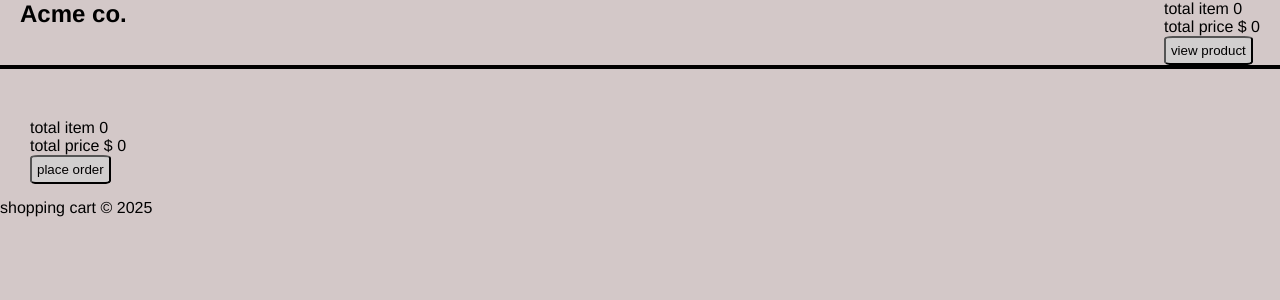
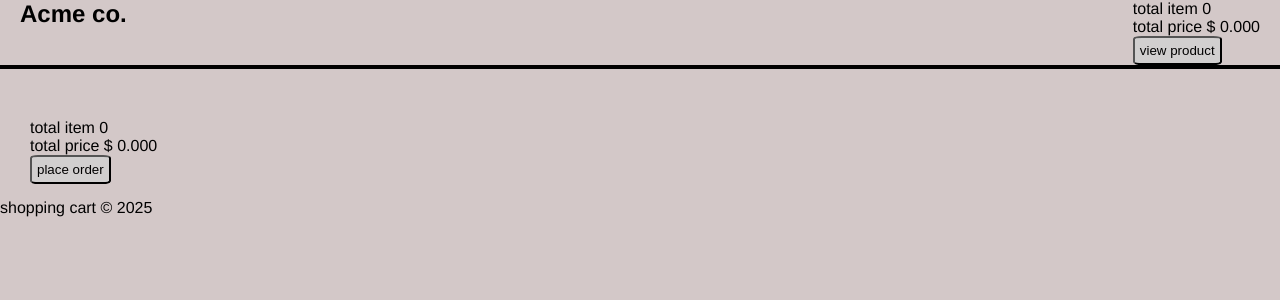
Before and after one commit to Abrham-Tadesse/Online-Shopping-User-Dashboard, a React (Vite) app: page /cartDisplay in a window 1280 px wide. Shown: the top 300 px of the page. Built offline with nearby package versions, Linux system fonts and the light colour scheme.

Commit message:
handling price Updating Error

```diff
--- a/src/cartDisplay.tsx
+++ b/src/cartDisplay.tsx
@@ -73,7 +73,7 @@ export function Navigation({addedItems,isOrdered,totalItem,setTotalItem,totalPri
       </section>
       <section className="price-num">
         <p>total item <span className="value"> {isOrdered ? 0 : totalItem}</span></p>
-        <p>total price <span className="value">$ {isOrdered? "0.00" : totalPrice}</span></p>
+        <p>total price <span className="value">$ {isOrdered? "0.00" : totalPrice.toFixed(3)}</span></p>
         <p><button className="view">view product</button></p>
       </section>
     </div>
@@ -107,7 +107,7 @@ export function Footer({addedItems,setAddedItems,isOrdered,onOrdered,totalItem,s
       <div>
       <section className="footer price-num">
         <p>total item <span className="value"> {`${totalItem}`}</span></p>
-        <p>total price <span className="value">{`$ ${totalPrice}`}</span></p>
+        <p>total price <span className="value">{`$ ${totalPrice.toFixed(3)}`}</span></p>
         <button onClick={()=> handleOrder()}>place order</button>
       </section>
       </div>
@@ -134,7 +134,7 @@ export function DisplayAddeddProducts({addedItems,setAddedItems,isOrdered} :
   const handleButton = function(id: number){
        setAddedItems(prev => prev.filter(pr => pr.id!==id));
   }
-
+console.log(addedItems);
 
 
   return(
--- a/src/contexts.tsx
+++ b/src/contexts.tsx
@@ -2,6 +2,8 @@ import React, { useState , createContext, type Dispatch, type SetStateAction} fr
 import type { productType } from "./productDisplay";
 
 export type CartContextType = {
+  selectedQuantity : number[];
+  setSlectedQuantity : Dispatch<React.SetStateAction<number[]>>;
   totalItem : number;
   setTotalItem : Dispatch<React.SetStateAction<number>>
   setTotalPrice : Dispatch<React.SetStateAction<number>>
@@ -14,6 +16,7 @@ export type CartContextType = {
 export const cartContext = createContext<CartContextType | null>(null);
 
 export function CartContextprovider({children} : {children : any}){
+    const[selectedQuantity,setSlectedQuantity] = useState<number[]>([]);
     const [isAdded, setIsAdded] = useState<number>(0);
     const [addedItems, setAddedItems] = useState<productType[]>([]);
     const [totalItem,setTotalItem] = useState<number>(0);
@@ -21,7 +24,7 @@ export function CartContextprovider({children} : {children : any}){
 
     return (
         <>
-        <cartContext.Provider value={{isAdded,setIsAdded,addedItems,setAddedItems,totalItem,setTotalItem,totalPrice, setTotalPrice}}>
+        <cartContext.Provider value={{selectedQuantity,setSlectedQuantity,isAdded,setIsAdded,addedItems,setAddedItems,totalItem,setTotalItem,totalPrice, setTotalPrice}}>
             {children}
         </cartContext.Provider>
         </>
--- a/src/productDisplay.tsx
+++ b/src/productDisplay.tsx
@@ -29,7 +29,7 @@ export function DisplayProduct(){
      if(!contexts){
       return;
      }
-    const {isAdded,totalItem,setTotalItem, setIsAdded,totalPrice, setTotalPrice,addedItems,setAddedItems} =contexts;
+    const {isAdded,selectedQuantity,setSlectedQuantity,totalItem,setTotalItem, setIsAdded,totalPrice, setTotalPrice,addedItems,setAddedItems} =contexts;
 
 
      const [products,setproducts] = useState<productType[]>([]);
@@ -86,7 +86,9 @@ export function DisplayProduct(){
          isLoading = {isLoading} error = {error}
          addedItems = {addedItems} setAddedItems = {setAddedItems}
          setTotalItem = {setTotalItem}
-         setTotalPrice = {setTotalPrice}/>
+         setTotalPrice = {setTotalPrice}
+         selectedQuantity = {selectedQuantity}
+         setSlectedQuantity = {setSlectedQuantity} />
         <Footer totalItem = {totalItem} totalPrice={totalPrice}/>
     </>
   )
@@ -105,7 +107,7 @@ export function Navigation({setQuery,totalItem,totalPrice} : {setQuery : Dispatc
        <input type="text" className="searchInput" placeholder="search here" onChange={(e) => setQuery(e.target.value)}/>
       <section className="price-num">
         <p>total item <span className="value"> {`${totalItem}`}</span></p>
-        <p>total price <span className="value">{`$ ${totalPrice}`}</span></p>
+        <p>total price <span className="value">{`$ ${totalPrice.toFixed(3)}`}</span></p>
         <p><button className="view" onClick={() => {navigate("/cartDisplay")}}>view cart</button></p>
       </section>
     </div>
@@ -120,7 +122,7 @@ export function Footer({totalItem,totalPrice} : {totalItem : number,totalPrice :
     <>
       <section className="footer price-num">
         <p>total item <span className="value"> {`${totalItem}`}</span></p>
-        <p>total price <span className="value">{`$ ${totalPrice}`}</span></p>
+        <p>total price <span className="value">{`$ ${totalPrice.toFixed(3)}`}</span></p>
         <p>shopping cart &copy; 2025</p>
       </section>
     </>
@@ -128,10 +130,13 @@ export function Footer({totalItem,totalPrice} : {totalItem : number,totalPrice :
 }
 
 export function Products({onAdded,products,searchResult,isLoading,error,addedItems,setAddedItems,
-  setTotalPrice,setTotalItem} :
+  setTotalPrice,setTotalItem,selectedQuantity,setSlectedQuantity} :
    {products : productType[],searchResult:productType[],isLoading : boolean,error : string | null,addedItems : productType[],setAddedItems : Dispatch<React.SetStateAction<productType[]>>,
      onAdded : React.Dispatch<React.SetStateAction<number>>,
-   setTotalPrice : Dispatch<React.SetStateAction<number>>,setTotalItem : Dispatch<React.SetStateAction<number>>}){
+   setTotalPrice : Dispatch<React.SetStateAction<number>>,
+   setTotalItem : Dispatch<React.SetStateAction<number>>,
+   selectedQuantity : number[],
+  setSlectedQuantity: Dispatch<React.SetStateAction<number[]>>}){
 
   const [addedCart , setAddedCart] = useState<number[]>([]);
   const [selected , setSelected] = useState<productType>();
@@ -143,34 +148,44 @@ export function Products({onAdded,products,searchResult,isLoading,error,addedIte
       onAdded(prev => prev + 1);
       setTotalItem(addedItems.reduce((items,objItem) => items + (objItem.quantity),0));
       setTotalPrice(addedItems.reduce((tot,obj) => tot+(obj.price*obj.quantity),0));
-
+      setSlectedQuantity(addedItems.map(item => item.quantity));
     }
     if(!selected) return;
     updatingStatistics();
 
-  },[addedItems]);
+  },[addedItems,selectedQuantity]);
 
 
 
 useEffect(function(){
          function updateCartandItem(item:productType){
            setAddedCart(prev => [...prev, item.id]);
-           setAddedItems(prev => [...prev, item]);
+          /* addedItems.map(pr=>{if(pr.id === item.id) return; }); */
+           const isExist = addedItems.some(prev => prev.id === item.id);
+           if(!isExist) setAddedItems(prev => [...prev, item]);
+           setAddedItems(prev => [...prev]);
+           console.log(addedItems);
+          //  setSlectedQuantity(prev =>[...addedItems.id]); // here the performance of the site will be late please handle it the array should only update the quantity values but it adds the quantity as a new entry
+           console.log(selectedQuantity);
          }
          if(!selected) return;
       updateCartandItem(selected);
+
 },[selected])
 
 
 
+
   function handlingQuantity(item : productType){
-    const updatedItem = ({...item,quantity : item.quantity + 1});
+    console.log(item.quantity);
+    const updatedItem = ({...item,quantity : ++(item.quantity)});
+    console.log(updatedItem.quantity);
     setAddedItems(prev => prev.map(p => p.id === item.id ? updatedItem : p));
     setSelected(updatedItem);
 
 
   }
-
+    // console.log(addedItems);
 
     return(
         <>
```
